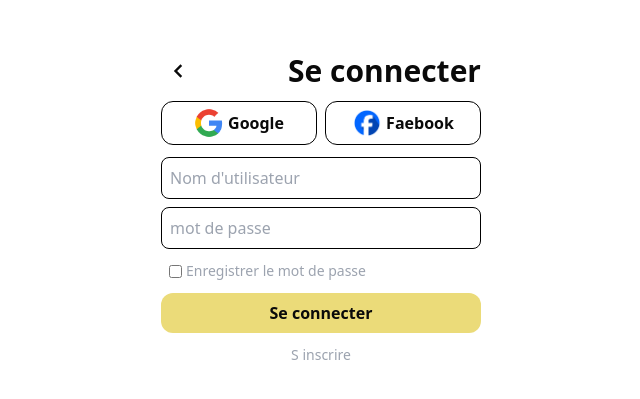
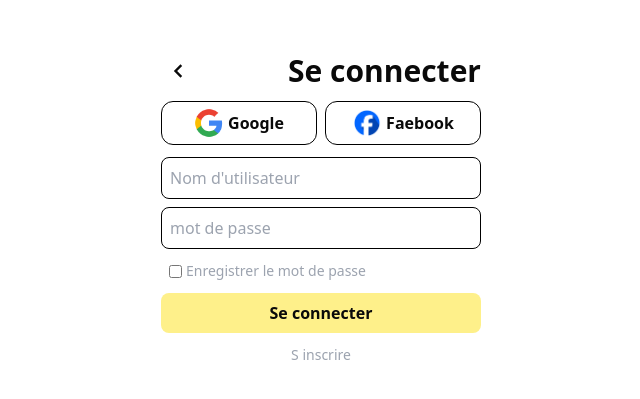
Before and after one commit to IannisG10/Chat_App, a Next.js app: page /authentication/Signin in a window 1280 px wide. Shown: the part 191-590 px from the top of the page, without its empty margins (319-959 px from the left). Built offline with nearby package versions, Linux system fonts and the light colour scheme.

Commit message:
feat-form: login logic to log a user

```diff
--- a/src/components/sections/auth/Login.tsx
+++ b/src/components/sections/auth/Login.tsx
@@ -9,6 +9,7 @@ import { InputFieldType } from "@/components/block/Input/Input.types";
 import Link from "next/link";
 import { submitForm } from "@/actions/submitForm";
 import { useMutation } from "@tanstack/react-query";
+import Loader from "@/components/ui/loader";
 
 const LOGIN_URL = "https://chat-app-api-5pvs.onrender.com/login"
 
@@ -44,7 +45,7 @@ export const Login = () => {
     return(
         <FormProvider {...methods}>
             <form className=" flex justify-center items-center h-screen" onSubmit={methods.handleSubmit((data)=>{
-                onSubmit(data)
+                onSubmits
             })}>
                 <div className=" flex flex-col justify-center  gap-3 md:w-1/4 w-2/3">
                     <div className=" flex justify-between items-center w-full">
@@ -61,15 +62,18 @@ export const Login = () => {
                         <InputAuth placeholder="Nom d'utilisateur" type="text" field="username" options={{required:"Nom requis"}}/>
                         <InputAuth placeholder="mot de passe" type="password" field="password" options={{required:"Mot de passe obligatoire"}}/>
                     </div>
-                    <div className=" flex justify-start pl-2 gap-1 items-center ">
+                    <label className=" flex justify-start pl-2 gap-1 items-center cursor-pointer ">
                         <input type="checkbox"  />
                         <span className=" text-gray-400 text-sm">Enregistrer le mot de passe</span>
-                    </div>
-                    <Link className=" w-full" href="/friend">
-                        <button type="submit" className=" bg-[#ebdb79] hover:bg-[#eede74] w-full p-2 rounded-xl font-semibold">
-                            Se connecter
+                    </label>
+                    {/* <Link className=" w-full" href="/friend"> */}
+                        <button type="submit" className={`bg-yellow-200 p-2 rounded-lg font-semibold w-full`}  disabled={isPending}>
+                            <span>
+                                {isPending ? <Loader/> : "Se connecter"}
+                            </span>
+
                         </button>
-                    </Link>
+                    {/* </Link> */}
                     <div className=" flex justify-center">
                         <Link href="/authentication/Signup" className=" text-sm text-gray-400 hover:text-gray-500 transition-all duration-150">S inscrire</Link>
                     </div>
```
